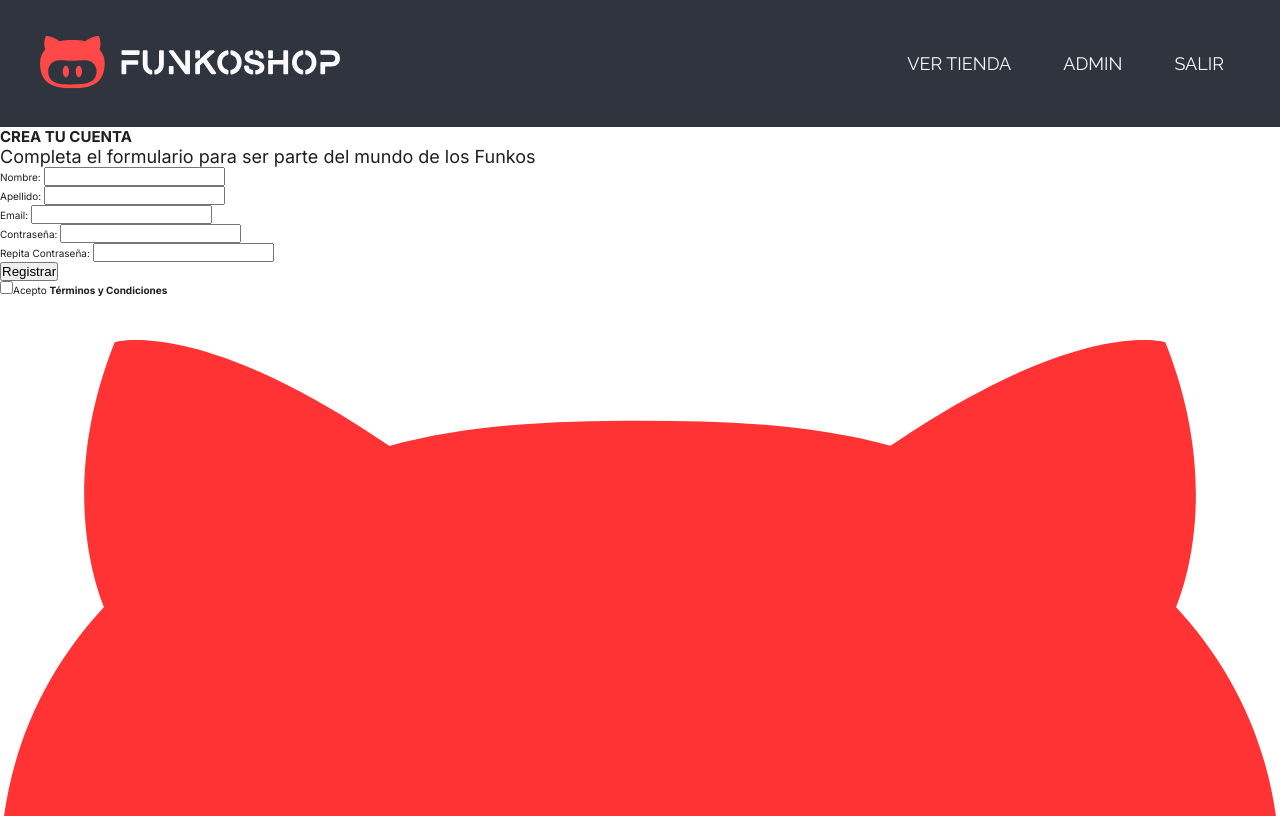
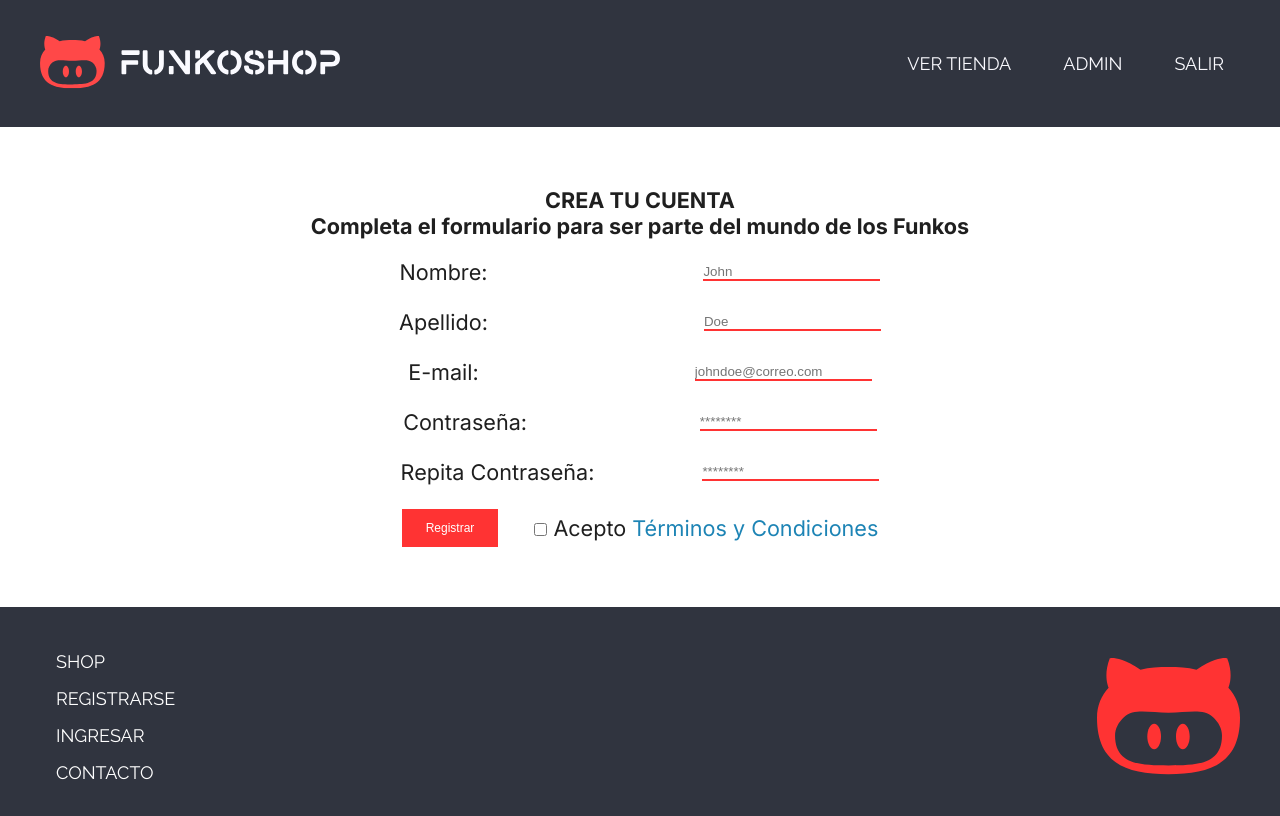
Before and after one commit to claumiranda/Funkoshop-Grupo12, a plain HTML site: page pages/admin/register.html in a window 1280 px wide. Shown: the top 816 px of the page. Drawn offline with nearby package versions, Linux system fonts and the light colour scheme.

Commit message:
css-register

```diff
--- a/css/style.css
+++ b/css/style.css
@@ -947,6 +947,16 @@ header {
      cursor: pointer;
  }
 
+ /* CONTACTO */
+.contacto {
+    display: flex;
+    flex-direction: column;
+    align-items: center;
+    justify-content: center;
+    padding: var(--spacing-36);
+    font-size: var(--font-medium);
+}
+
 /* LOGIN */
 .mainlogin {
     padding-top: 5em;
@@ -1029,12 +1039,93 @@ header {
     font-size: var(--font-small);
 }
 
-/* CONTACTO */
-.contacto {
+/* REGISTER */
+.mainlogin__form {
     display: flex;
-    flex-direction: column;
+    flex-flow: column nowrap;
+    justify-content: center;
+    align-items: center;
+    gap: var(--spacing-24);
+    font-size: var(--font-medium);
+    padding-top: var(--spacing-20);
+    font-family: var(--base-font);
+  }
+
+  .mainlogin__title {
+    font-family: var(--base-font);
+    font-size: var(--font-medium);
+  }
+
+  .mainlogin__subtitle {
+    font-family: var(--base-font);
+    font-size: var(--font-medium);
+  }
+
+  .log-input {
+    border-style: none;
+    border-bottom: 2px solid var(--primary-solid);
+  }
+
+  .form-register {
+    display: flex;
+    justify-content: center;
+    align-items: center;
+    gap: 10em;
+  }
+
+  .form-mail {
+    display: flex;
+    justify-content: center;
+    align-items: center;
+    gap: 3.3em;
+  }
+
+  .form-email {
+    display: flex;
+    justify-content: space-between;
+    align-items: center;
+    gap: 10em;
+  }
+
+  .form-pass {
+    display: flex;
+    justify-content: center;
+    align-items: center;
+    gap: 1em;
+  }
+
+  .form-passcreate {
+    display: flex;
+    justify-content: center;
+    align-items: center;
+    gap: 8em;
+  }
+
+  .form-passrepeat {
+    display: flex;
+    justify-content: center;
+    align-items: center;
+    gap: 5em;
+  }
+
+  .form-ingresar {
+    display: flex;
     align-items: center;
     justify-content: center;
-    padding: var(--spacing-36);
-    font-size: var(--font-medium);
-}
+    gap: var(--spacing-36);
+  }
+
+  .form-ingresar span {
+    color: var(--secondary-solid);
+  }
+
+  .btn-ingresar {
+    background-color: var(--primary-solid);
+    border-style: none;
+    padding: var(--spacing-12) var(--spacing-24);
+    color: var(--ligth-font-solid);
+  }
+
+  .check-remember {
+    padding: var(--spacing-12) var(--spacing-24);
+  }
--- a/pages/admin/register.html
+++ b/pages/admin/register.html
@@ -19,11 +19,11 @@
             <ul class="navbar__menu">
 
                 <li>
-                    <a class="navbar__link" href="../../pages/shop/shop.html">VER TIENDA</a>
+                    <a class="navbar__link" href="../shop/shop.html">VER TIENDA</a>
                 </li class="navbar__item" >
 
                 <li>
-                    <a class="navbar__link"  href="../../pages/admin/admin.html">ADMIN</a>
+                    <a class="navbar__link"  href="../admin/admin.html">ADMIN</a>
                 </li class="navbar__item" >
 
                 <li>
@@ -35,67 +35,64 @@
     </header>
 
     <!-- Segunda sección: main-formulario -->
-    <main>
-      <h2>CREA TU CUENTA</h2>
-      <P>Completa el formulario para ser parte del mundo de los Funkos</P>
-
-      <form action="">
-
-      <label for="username">Nombre: </label>
-      <input type="text" name="username" id="username">
-
-      <br>
-
-      <label for="username">Apellido: </label>
-      <input type="text" name="username" id="username">
-
-      <br>
-
-      <label for="email">Email: </label>
-      <input type="text" name="email" id="email">
-
-      <br>
-
-      <label for="user-pw">Contraseña: </label>
-      <input type="password" name="user-pw" id="user-pw">
-
-      <br>
-
-      <label for="user-pw">Repita Contraseña: </label>
-      <input type="password" name="user-pw" id="user-pw">
-
-       <br>
-
-      <button> <a href="../../pages/admin/register.html">Registrar</a></button>
-
-      <br>
-
-    <label><input type="checkbox" id="aceptar" value="checkbox">Acepto <a href=""><strong>Términos y Condiciones</strong></a></label>
-
-    <br/>
+    <main class="mainlogin">
+        <div class="login-container">
+            <h2 class="mainlogin__title">CREA TU CUENTA</h2>
+            <h3 class="mainlogin__subtitle">Completa el formulario para ser parte del mundo de los Funkos</h3>
+            <form class="mainlogin__form">
+                <div class="form-register">
+                    <label for="name">Nombre:</label>
+                    <input class="log-input" type="name" id="name" name="name" placeholder="John" required>
+                </div>
+                <div class="form-register">
+                    <label for="name">Apellido:</label>
+                    <input class="log-input" type="name" id="name" name="name" placeholder="Doe" required>
+                </div>
+                <div class="form-email">
+                    <label for="email">E-mail:</label>
+                    <input class="log-input" type="email" id="email" name="email" placeholder="johndoe@correo.com"
+                        required>
+                </div>
+                <div class="form-passcreate">
+                    <label for="password">Contraseña:</label>
+                    <input class="log-input" type="password" id="password" name="password" placeholder="********"
+                        required>
+                </div>
+                <div class="form-passrepeat">
+                    <label for="password">Repita Contraseña:</label>
+                    <input class="log-input" type="password" id="password" name="password" placeholder="********"
+                        required>
+                </div>
+                <div class="form-ingresar">
+                    <button class="btn-ingresar" type="submit">Registrar</button>
+                    <label for="remember">
+                        <input class="check-remember" type="checkbox" id="remember" name="remember">
+                        Acepto <span>Términos y Condiciones</span>
+                    </label>
+                </div>
             </form>
+        </div>
     </main>
 
     <!-- tercer sección: footer -->
-    <footer>
-        <section>
-            <nav>
-                <ul>
+    <footer class="footer">
+        <nav class="navbar container">
+            <ul class="navbar__item">
                 <!-- Barra de navegación -->
-                    <li>
-                        <a href="../../pages/shop/shop.html">SHOP</a>
+                <li class="navbar__item">
+                    <a class="navbar__link" href="../shop/shop.html">SHOP</a>
                 </li>
 
-                    <li>
-                        <a href="../../pages/admin/register.html">REGISTRARSE</a>
+                <li class="navbar__item">
+                    <a class="navbar__link" href="../admin/register.html">REGISTRARSE</a>
                 </li>
 
-                    <li>
-                        <a href="../../pages/ingresar.html">INGRESAR</a>
+                <li class="navbar__item">
+                    <a class="navbar__link" href="../admin/login.html">INGRESAR</a>
                  </li>
 
-                    <li>
-                        <a href="../../pages/contacto/contact.html">CONTACTO</a>
+                <li class="navbar__item">
+                    <a class="navbar__link" href="../admin/contacto.html">CONTACTO</a>
                 </li>
             </ul>
 
@@ -105,10 +102,9 @@
                 <img src="../../img/branding/isotype.svg" alt="Isotipo de la marca Funkoshop"></a>
             </picture>
         </nav>
-        </section>
 
     <!-- Copyrigth -->
-        <p>All rigth reserved 2023 - Funkoshop &copy; </p>
+    <p class="footer__copy">All rigth reserved 2023 - Funkoshop &copy; </p>
 </footer>
 
 </body>
```
Lines whose indentation alone changed are shown as unchanged.
